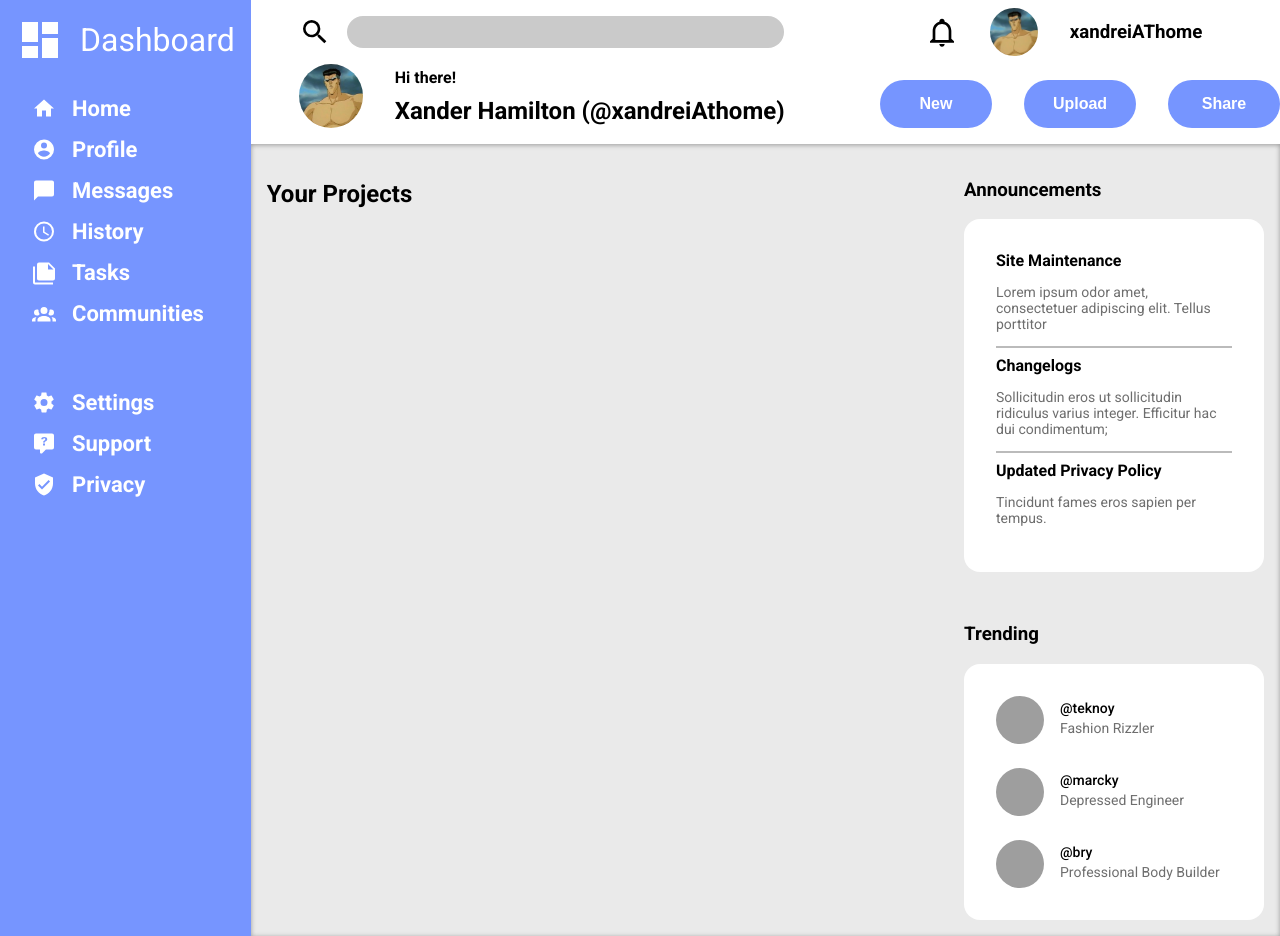
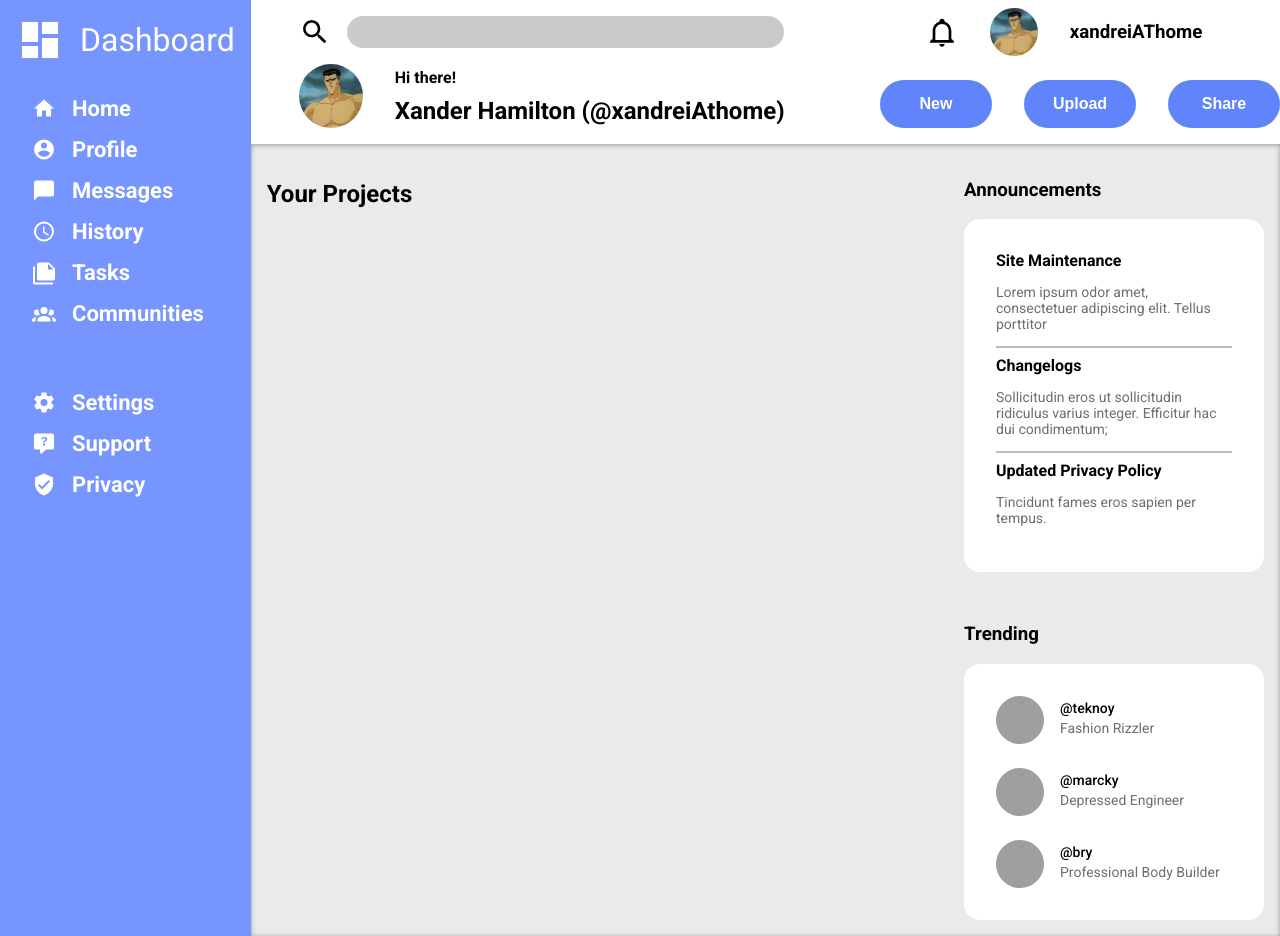
Before and after one commit to xandreiAThome/Odin_Admin_Dashboard, a plain HTML site: page index.html in a window 1280 px wide. Drawn offline with Linux system fonts and the light colour scheme; grey boxes are pictures that could not be loaded.

Commit message:
darkened the button a bit

```diff
--- a/style.css
+++ b/style.css
@@ -90,7 +90,7 @@ body {
 .action-buttons button {
   font-size: 1rem;
   font-weight: bold;
-  background-color: #7695ff;
+  background-color: #5f84fb;
   color: white;
   height: 3rem;
   width: 7rem;
```
